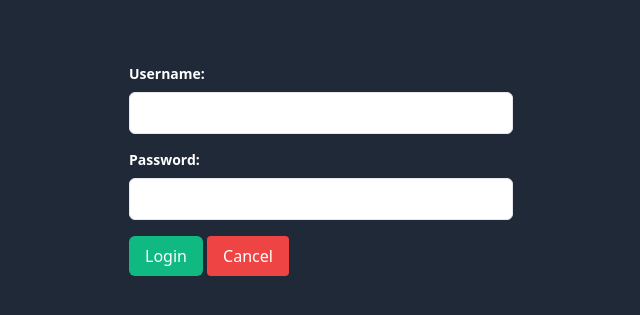
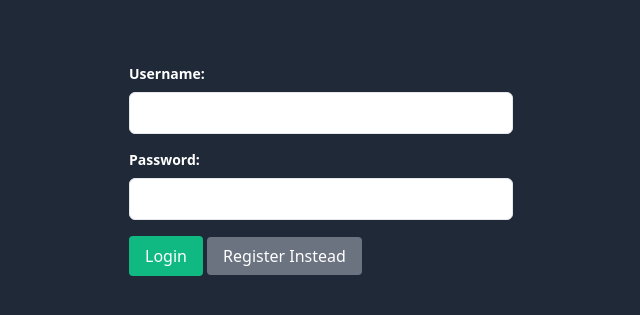
Before and after one commit to ManuelGurbanov/clon-letterboxd-django-tailwind, a Django app: page /login/ in a window 1280 px wide. Shown: the part 72-387 px from the top of the page, without its empty margins (319-959 px from the left). Run offline with Django 5.2, Linux system fonts and the light colour scheme.

Commit message:
register fix

```diff
--- a/letterboxd/movies/templates/login.html
+++ b/letterboxd/movies/templates/login.html
@@ -24,8 +24,8 @@
         </ul>
         {% endif %}
 
-      <button type="submit" class="bg-green-500 text-white px-4 py-2 rounded-md">Login</button>
-      <a href="{% url 'home' %}" type="submit" class="bg-red-500 px-4 py-2 rounded text-white hover:bg-red-800 transition duration-200">Cancel</a>
+      <button type="submit" class="bg-green-500 text-white px-4 py-2 rounded hover:bg-green-800 transition duration-200">Login</button>
+      <a href="{% url 'register' %}" class="bg-gray-500 text-white px-4 py-2 rounded hover:bg-gray-800 transition duration-200">Register Instead</a>
     </form>
   </div>
 {% endblock %}
```
Also changed, not shown: letterboxd/db.sqlite3.
